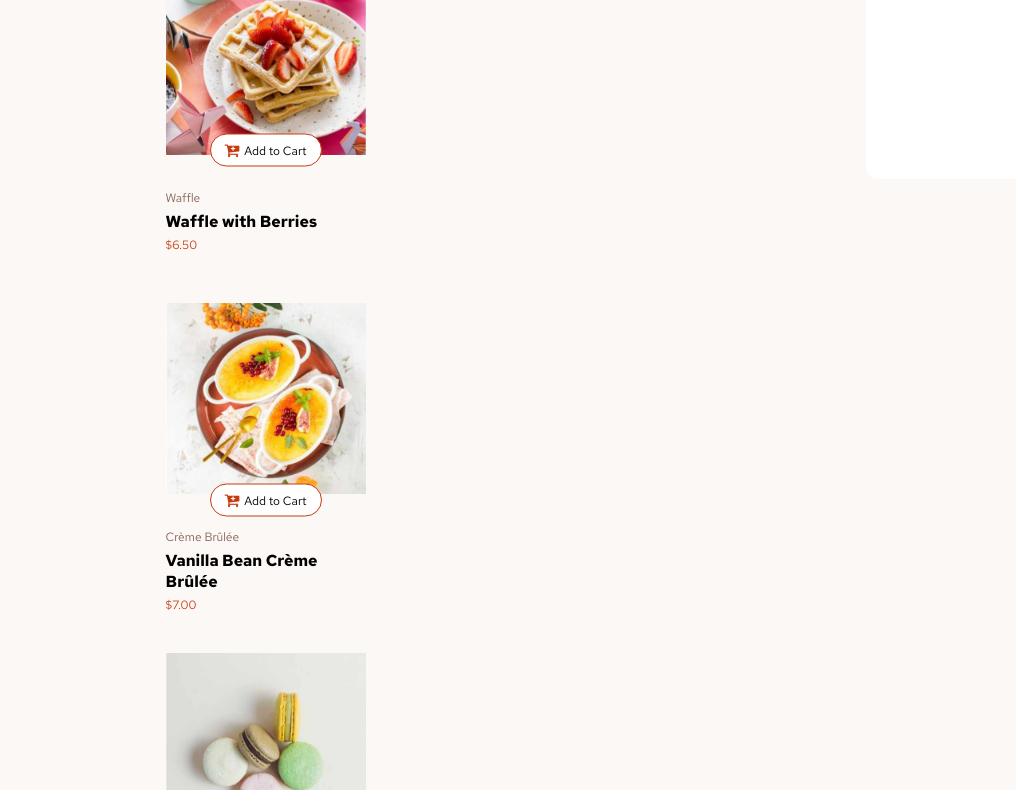
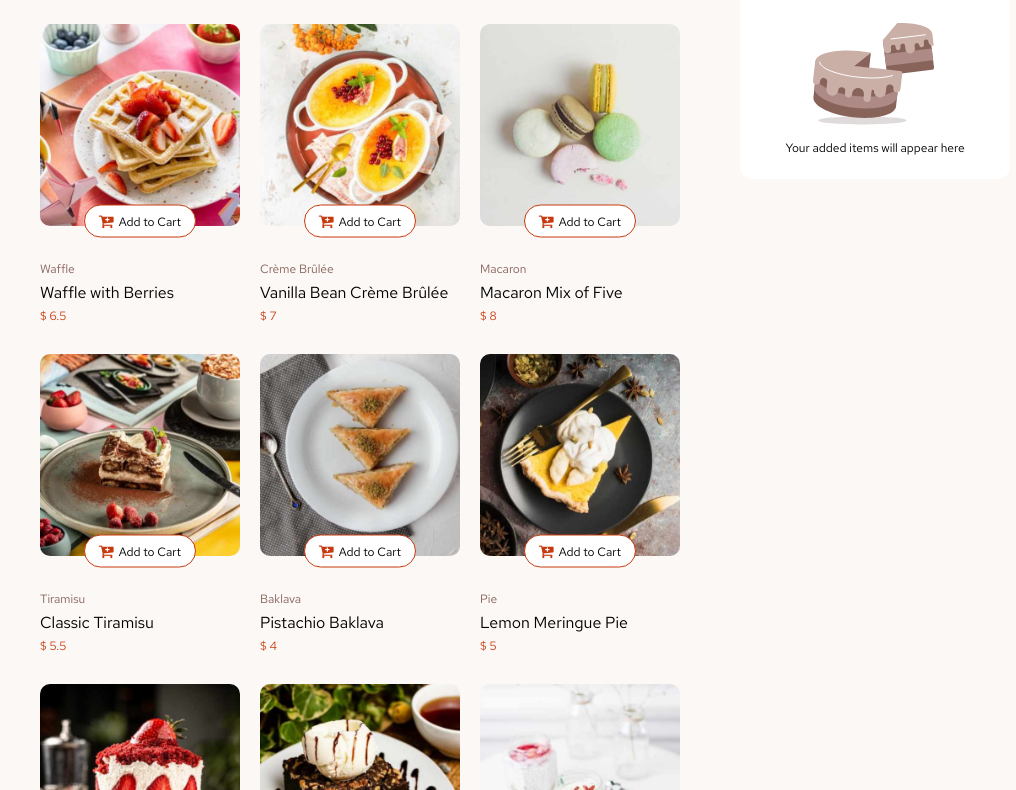
Before and after one commit to IzabelleAlves/Product-list-with-cart, a website built with Vite: page index.html in a window 1280 px wide. Shown: the part 67-857 px from the top of the page, without its empty margins (0-1016 px from the left). Built offline with nearby package versions, Linux system fonts and the light colour scheme.

Commit message:
Class Cart iniciada

```diff
--- a/index.html
+++ b/index.html
@@ -18,17 +18,79 @@
   </head>
 
   <body>
-    <main>
+    <main id="main-id">
+      <div class="container-principal">
       <div class="header-products">
         <h2>Desserts</h2>
       </div>
-
-      <div id="main-id">
-        <!-- post adicionado dinamicamente -->
-      </div>
-
+      <div id="cards" class="cards"></div>
+    </div>
+        <!-- <div class="cart">
+          <div class="header-cart">Your Cart</div>
+        </div> -->
         <div class="cart">
           <div class="header-cart">Your Cart</div>
+          <div class="cart-content">
+            <div class="image-if-empety">
+              <svg
+                xmlns="http://www.w3.org/2000/svg"
+                width="128"
+                height="128"
+                fill="none"
+                viewBox="0 0 128 128"
+              >
+                <path
+                  fill="#260F08"
+                  d="M8.436 110.406c0 1.061 4.636 2.079 12.887 2.829 8.252.75 19.444 1.171 31.113 1.171 11.67 0 22.861-.421 31.113-1.171 8.251-.75 12.887-1.768 12.887-2.829 0-1.061-4.636-2.078-12.887-2.828-8.252-.75-19.443-1.172-31.113-1.172-11.67 0-22.861.422-31.113 1.172-8.251.75-12.887 1.767-12.887 2.828Z"
+                  opacity=".15"
+                />
+
+                <path
+                  fill="#87635A"
+                  d="m119.983 24.22-47.147 5.76 4.32 35.36 44.773-5.467a2.377 2.377 0 0 0 2.017-1.734c.083-.304.104-.62.063-.933l-4.026-32.986Z"
+                />
+                <path
+                  fill="#AD8A85"
+                  d="m74.561 44.142 47.147-5.754 1.435 11.778-47.142 5.758-1.44-11.782Z"
+                />
+                <path
+                  fill="#CAAFA7"
+                  d="M85.636 36.78a2.4 2.4 0 0 0-2.667-2.054 2.375 2.375 0 0 0-2.053 2.667l.293 2.347a3.574 3.574 0 0 1-7.066.88l-1.307-10.667 14.48-16.88c19.253-.693 34.133 3.6 35.013 10.8l1.28 10.533a1.172 1.172 0 0 1-1.333 1.307 4.696 4.696 0 0 1-3.787-4.08 2.378 2.378 0 1 0-4.72.587l.294 2.346a2.389 2.389 0 0 1-.484 1.755 2.387 2.387 0 0 1-1.583.899 2.383 2.383 0 0 1-1.755-.484 2.378 2.378 0 0 1-.898-1.583 2.371 2.371 0 0 0-1.716-2.008 2.374 2.374 0 0 0-2.511.817 2.374 2.374 0 0 0-.493 1.751l.293 2.373a4.753 4.753 0 0 1-7.652 4.317 4.755 4.755 0 0 1-1.788-3.17l-.427-3.547a2.346 2.346 0 0 0-2.666-2.053 2.4 2.4 0 0 0-2.08 2.667l.16 1.173a2.378 2.378 0 1 1-4.72.587l-.107-1.28Z"
+                />
+                <path
+                  stroke="#fff"
+                  stroke-linecap="round"
+                  stroke-linejoin="round"
+                  stroke-width=".974"
+                  d="m81.076 28.966 34.187-4.16"
+                />
+                <path
+                  fill="#87635A"
+                  d="M7.45 51.793c-.96 8.48 16.746 17.44 39.466 19.947 22.72 2.506 42.08-2.16 43.04-10.667l-3.947 35.493c-.96 8.48-20.24 13.334-43.04 10.667S2.463 95.74 3.423 87.18l4.026-35.387Z"
+                />
+                <path
+                  fill="#AD8A85"
+                  d="M5.823 65.953c-.96 8.453 16.746 17.44 39.573 20.027 22.827 2.586 42.053-2.187 43.013-10.667L87.076 87.1c-.96 8.48-20.24 13.333-43.04 10.666C21.236 95.1 3.53 86.22 4.49 77.74l1.334-11.787Z"
+                />
+                <path
+                  fill="#CAAFA7"
+                  d="M60.836 42.78a119.963 119.963 0 0 0-10.347-1.627c-24-2.667-44.453 1.893-45.333 10.373l-2.133 18.88a3.556 3.556 0 1 0 7.066.8 3.574 3.574 0 1 1 7.094.8l-.8 7.094a5.93 5.93 0 1 0 11.786 1.333 3.556 3.556 0 0 1 7.067.8l-.267 2.347a3.573 3.573 0 0 0 7.094.826l.133-1.2a5.932 5.932 0 1 1 11.787 1.36l-.4 3.52a3.573 3.573 0 0 0 7.093.827l.933-8.267a1.174 1.174 0 0 1 1.307-.906 1.146 1.146 0 0 1 1.04 1.306 5.947 5.947 0 0 0 11.813 1.334l.534-4.72a3.556 3.556 0 0 1 7.066.8 3.573 3.573 0 0 0 7.094.826l1.786-15.546a2.373 2.373 0 0 0-2.08-2.667L44.143 55.74l16.693-12.96Z"
+                />
+                <path
+                  fill="#87635A"
+                  d="m59.156 57.66 1.68-14.88-16.827 13.173 15.147 1.707Z"
+                />
+                <path
+                  stroke="#fff"
+                  stroke-linecap="round"
+                  stroke-linejoin="round"
+                  stroke-width=".974"
+                  d="M9.796 52.06c-.667 5.866 16.24 12.586 37.733 15.04 14.774 1.68 27.867.906 34.854-1.654"
+                />
+              </svg>
+            </div>
+            <div class="show-if-empty">Your added items will appear here</div>
+          </div>
         </div>
     </main>
 
--- a/src/app.ts
+++ b/src/app.ts
@@ -1,12 +1,20 @@
-import { Produto } from "./entites/product";
+import { Product } from "./entites/product";
 import data from "../data.json" // data é variável. Não utiliza a chave porque aqui é um dado bruto
+import { Cart } from "./entites/cart";
+
+
+const product1 = new Product('banana', 'fruta', 10, "www.google.com")
+const cart = new Cart()
+cart.addToCart(product1)
+console.log(cart)
+
 
 for (let i = 0; i < data.length; i++){
-    const produto = new Produto(
+    const produto = new Product(
         data[i].name,
         data[i].category,
         data[i].price,
         data[i].image.desktop
     );
-    produto.render()
+    produto.renderProducts()
 }
--- /dev/null
+++ b/src/entites/cart.ts
@@ -0,0 +1,22 @@
+import { Product } from "./product";
+
+export class Cart {
+    private _products: Product[] = []
+    private _total: number = 0
+
+    get products(){
+        return this._products
+    }
+
+    get total(){
+        return this._total
+    }
+
+    addToCart(product: Product){
+        const productCart = this._products.includes(product)
+        //Pesquisar como add isso no carrinho
+        this._total += product.price
+        this._products.push(product)
+    }
+
+}
--- a/src/entites/product.ts
+++ b/src/entites/product.ts
@@ -1,67 +1,67 @@
-import { v4 as uuidv4 } from "uuid";
+import { v4 as uuid4 } from "uuid";
 
-export class Produto {
-    private _id: string = uuidv4();
-    private _name: string;
-    private _imageUrl: string;
-    private _price: number;
-    private _category: string;
+export class Product {
+  private _id: string = uuid4();
+  private _name: string = "";
+  private _category: string = "";
+  private _price: number = 0;
+  private _imageUrl: string = "";
 
-    constructor (
-        name: string,
-        category: string,
-        price: number,
-        imageUrl: string
-    ) {
-        this._name = name,
-        this._category = category,
-        this._price = price,
-        this._imageUrl = imageUrl
+  constructor(name: string, category: string, price: number, imageUrl: string) {
+    (this._category = category),
+      (this._price = price),
+      (this._name = name),
+      (this._imageUrl = imageUrl);
   }
 
-    render() {
-        const containerPrincipal = document.createElement("div")
-        containerPrincipal.className = "container-principal"
+  get price(){
+    return this._price
+  }
 
-        const productsImage = document.createElement("div");
-        productsImage.className = "cards";    //deixar esse como uma div que recebe os outros
-
+  renderProducts() {
     const productCard = document.createElement("div");
     productCard.className = "product-card";
-        productCard.innerHTML = `
-            <img class="product-image" src="${this._imageUrl}" alt="${this._name}">
-            <div class="product-information">
-                <p class="product-category">${this._category}</p>
-                <p class="product-title">${this._name}</p>
-                <p class="product-price">$${this._price.toFixed(2)}</p>
-            </div>
-        `;
 
-        const addToCart = document.createElement("div");
-        addToCart.className = "add-cart-btn";
-        addToCart.innerHTML = `
-            <div class="add-cart-icon">
+    const productImage = document.createElement("div");
+    productImage.className = "product-image";
+    productImage.innerHTML = `<img
+                src="${this._imageUrl}"
+                alt="${this._name}"
+              />`;
+
+    const addCartBtn = document.createElement("div");
+    addCartBtn.className = "add-cart-btn";
+    addCartBtn.innerHTML = `<div class="add-cart-icon">
                 <i class="fa fa-cart-plus" aria-hidden="true"></i>
               </div>
-            <span>Add to Cart</span>
-        `;
-        productCard.appendChild(addToCart);
-        productsImage.appendChild(productCard);
-        containerPrincipal.appendChild(productsImage);
+              <span>Add to Cart</span>`;
 
-        const mainContainer = document.getElementById('main-id');
-        if (mainContainer) {
-            mainContainer.appendChild(containerPrincipal);
+    const productInfo = document.createElement("div");
+    productInfo.className = "product-information";
+
+    const productCat = document.createElement("div");
+    productCat.className = "product-category";
+    productCat.innerHTML = `<span>${this._category}</span>`;
+
+    const productName = document.createElement("div");
+    productName.className = "product-name";
+    productName.innerHTML = `<span>${this._name}</span>`;
+
+    const productPrice = document.createElement("div");
+    productPrice.className = "product-price";
+    productPrice.innerHTML = `<span>$ ${this._price}</span>`;
+
+    if (productInfo) {
+      productInfo.appendChild(productCat);
+      productInfo.appendChild(productName);
+      productInfo.appendChild(productPrice);
     }
 
-        return containerPrincipal;
+    const cards = document.getElementById("cards");
+    if (cards) {
+      cards.appendChild(productCard);
     }
 
-    add() {
-        return this._id;
-    }
-
-    remove() {
-        console.log("olá")
+    productCard.append(productImage, addCartBtn, productInfo);
   }
 }
```
Lines whose indentation alone changed are shown as unchanged.
